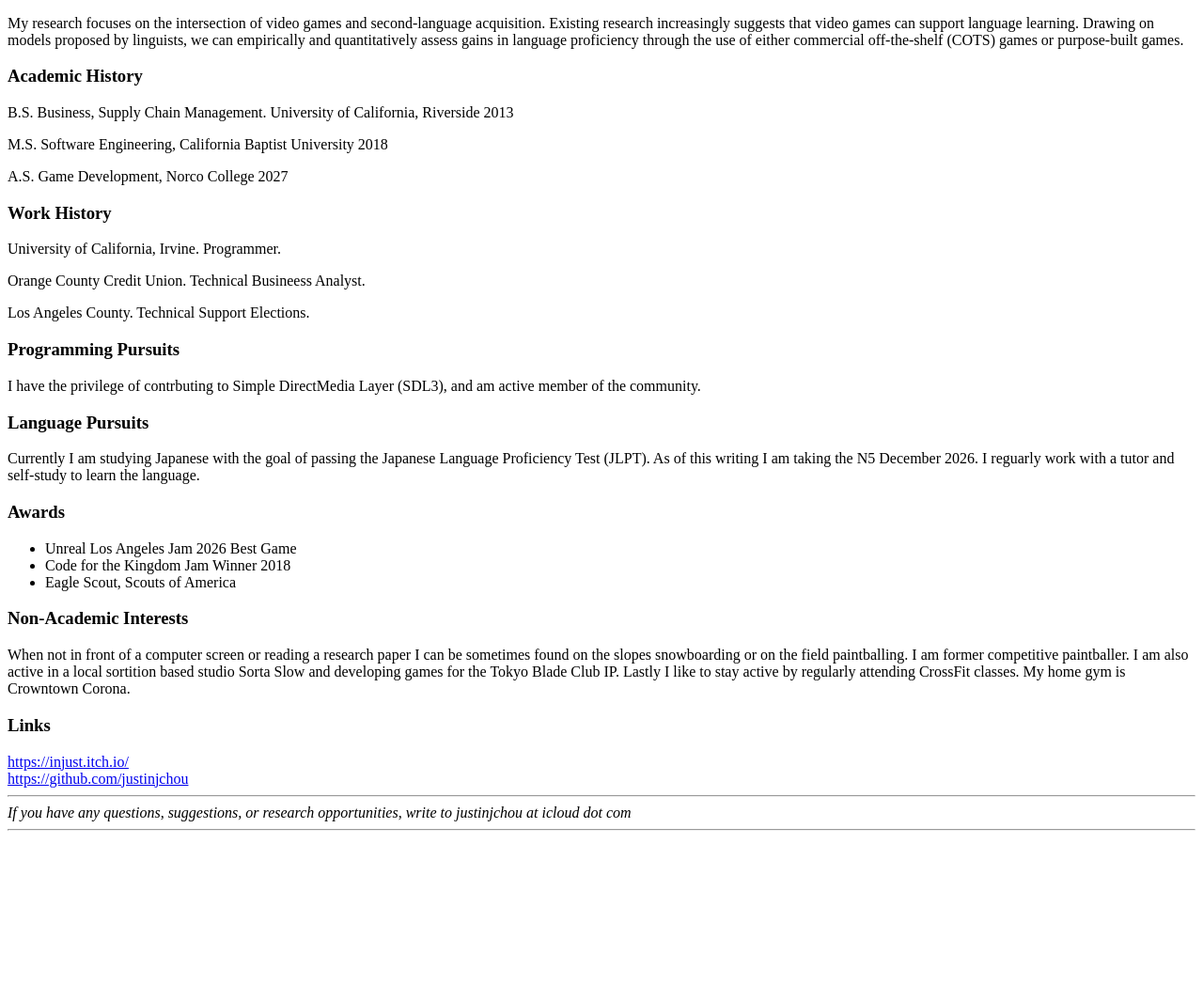
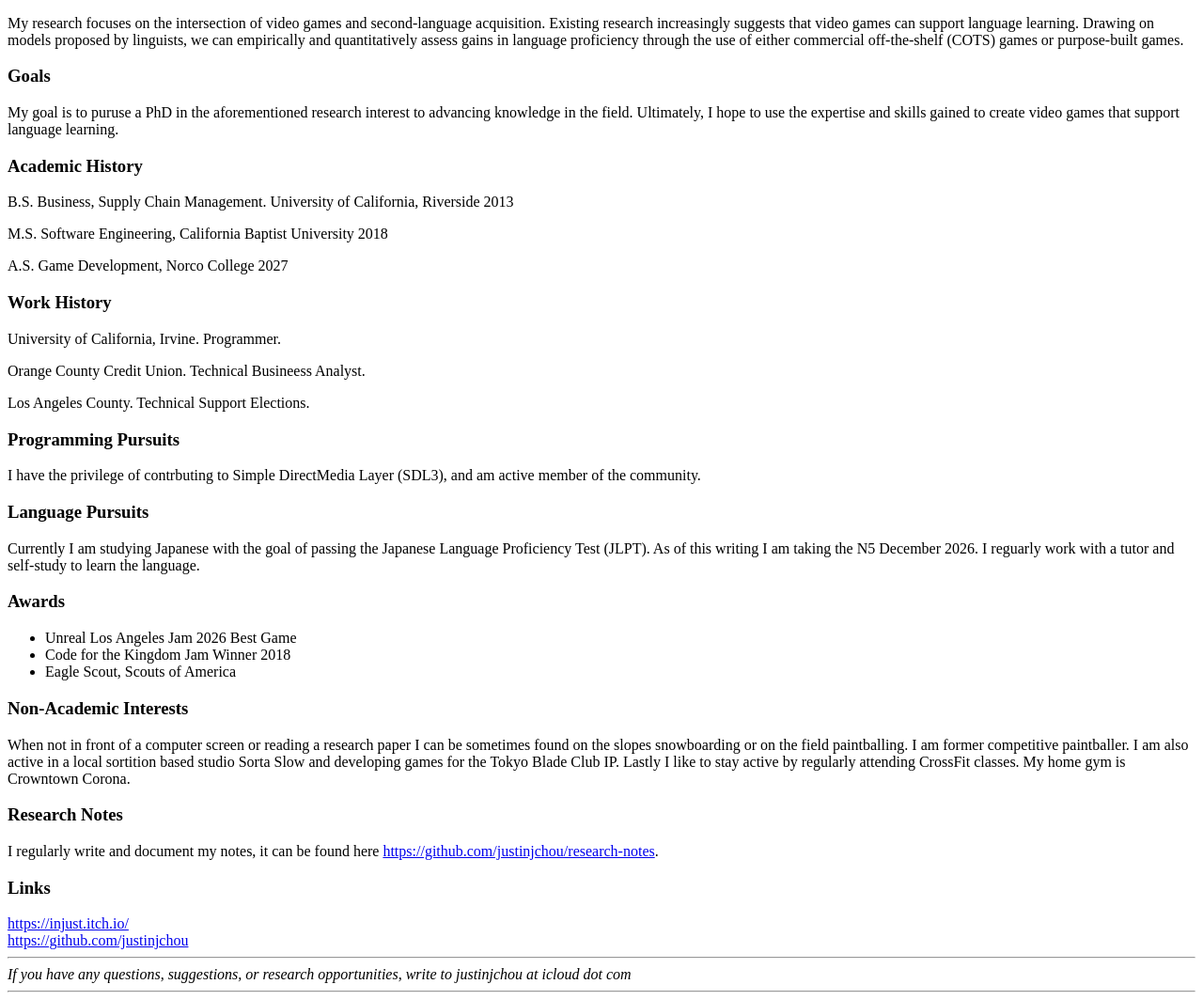
Before and after one commit to justinjchou/justinjchou.github.io, a plain HTML site: page index.html in a window 1280 px wide. Shown: the part 92-1156 px from the top of the page at 94% size. Before the commit the page ends 984 px from the top, so only its background shows below. Drawn offline with Linux system fonts and the light colour scheme.

Commit message:
Added goals to website

```diff
--- a/index.html
+++ b/index.html
@@ -9,6 +9,8 @@
     <h2>Justin J. Chou</h2>
     <h3>Research Interests</h3>
     <p>My research focuses on the intersection of video games and second-language acquisition. Existing research increasingly suggests that video games can support language learning. Drawing on models proposed by linguists, we can empirically and quantitatively assess gains in language proficiency through the use of either commercial off-the-shelf (COTS) games or purpose-built games.</p>
+    <h3>Goals</h3>
+    <p>My goal is to puruse a PhD in the aforementioned research interest to advancing knowledge in the field. Ultimately, I hope to use the expertise and skills gained to create video games that support language learning.</p>
     <h3>Academic History</h4>
     <p>B.S. Business, Supply Chain Management. University of California, Riverside 2013</p>
     <p>M.S. Software Engineering, California Baptist University 2018</p>
@@ -29,6 +31,8 @@
     </ul>
     <h3>Non-Academic Interests</h3>
     <p> When not in front of a computer screen or reading a research paper I can be sometimes found on the slopes snowboarding or on the field paintballing. I am former competitive paintballer. I am also active in a local sortition based studio Sorta Slow and developing games for the Tokyo Blade Club IP. Lastly I like to stay active by regularly attending CrossFit classes. My home gym is Crowntown Corona.</p>
+    <h3>Research Notes</h3>
+    <p>I regularly write and document my notes, it can be found here <a href="https://github.com/justinjchou/research-notes">https://github.com/justinjchou/research-notes</a>.</p>
     <h3>Links</h3>
     <a href="https://injust.itch.io/">https://injust.itch.io/</a><br>
     <a href="https://github.com/justinjchou">https://github.com/justinjchou</a>
```
